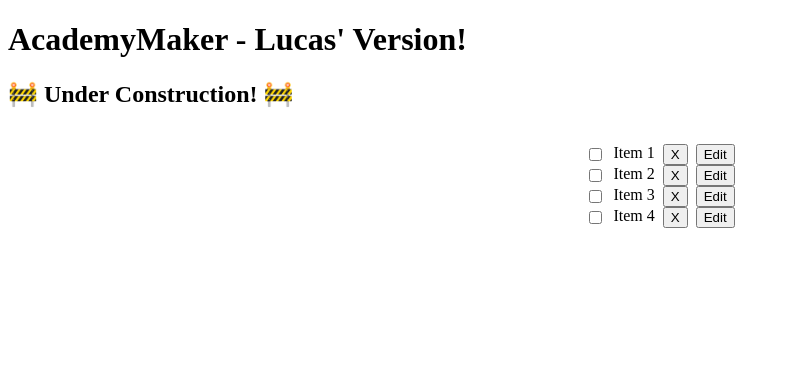
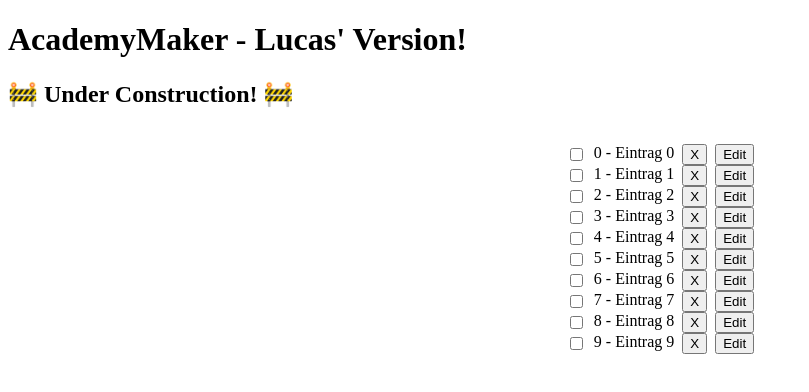
Before and after one commit to Tasterloster/my_second_Website, a Vue app: page / in a window 1280 px wide. Shown: the top 392 px of the page, without its empty margins (0-809 px from the left). Built offline with nearby package versions, Linux system fonts and the light colour scheme; the HTML template or start-up script is replaced by a standard one.

Commit message:
List is now built by a for loop

```diff
--- a/src/TodoItem.vue
+++ b/src/TodoItem.vue
@@ -1,13 +1,14 @@
 <script setup lang="ts">
   import DeleteButton from "@/DeleteButton.vue";
   import EditButton from "@/EditButton.vue";
-  defineProps<{ todo_item_name: string }>();
+  defineProps<{ id: number
+    todo_item_name: string }>();
 </script>
 
 <template>
 <div class="container">
   <input type="checkbox"></input>
-  <span> {{ todo_item_name}} </span>
+  <span>{{ id }} - {{ todo_item_name}} </span>
   <DeleteButton></DeleteButton>
   <EditButton></EditButton>
 </div>
--- a/src/TodoList.vue
+++ b/src/TodoList.vue
@@ -2,20 +2,20 @@
 import {ref} from "vue";
 import TodoItem from "@/TodoItem.vue";
 
-// let id = 0
-// const todos = ref<{ id: number, text: string, list: number}[]>([])
-// for (let i = 0; i < 10; i++) {
-//   todos.value.push({ id:id++, text: `Eintrag ${i}`, list: 1})
-// }
+let id = 0
+const todos = ref<{ id: number, text: string, list: number}[]>([])
+for (let i = 0; i < 10; i++) {
+  todos.value.push({ id:id++, text: `Eintrag ${i}`, list: 1})
+}
 </script>
 
 <template>
   <div>
-    <ul>
-        <TodoItem todo_item_name="Item 1"></TodoItem>
-        <TodoItem todo_item_name="Item 2"></TodoItem>
-        <TodoItem todo_item_name="Item 3"></TodoItem>
-        <TodoItem todo_item_name="Item 4"></TodoItem>
+    <ul >
+        <TodoItem
+          v-for="todo in todos"
+          :id="todo.id"
+          :todo_item_name = todo.text></TodoItem>
     </ul>
   </div>
 </template>
```
